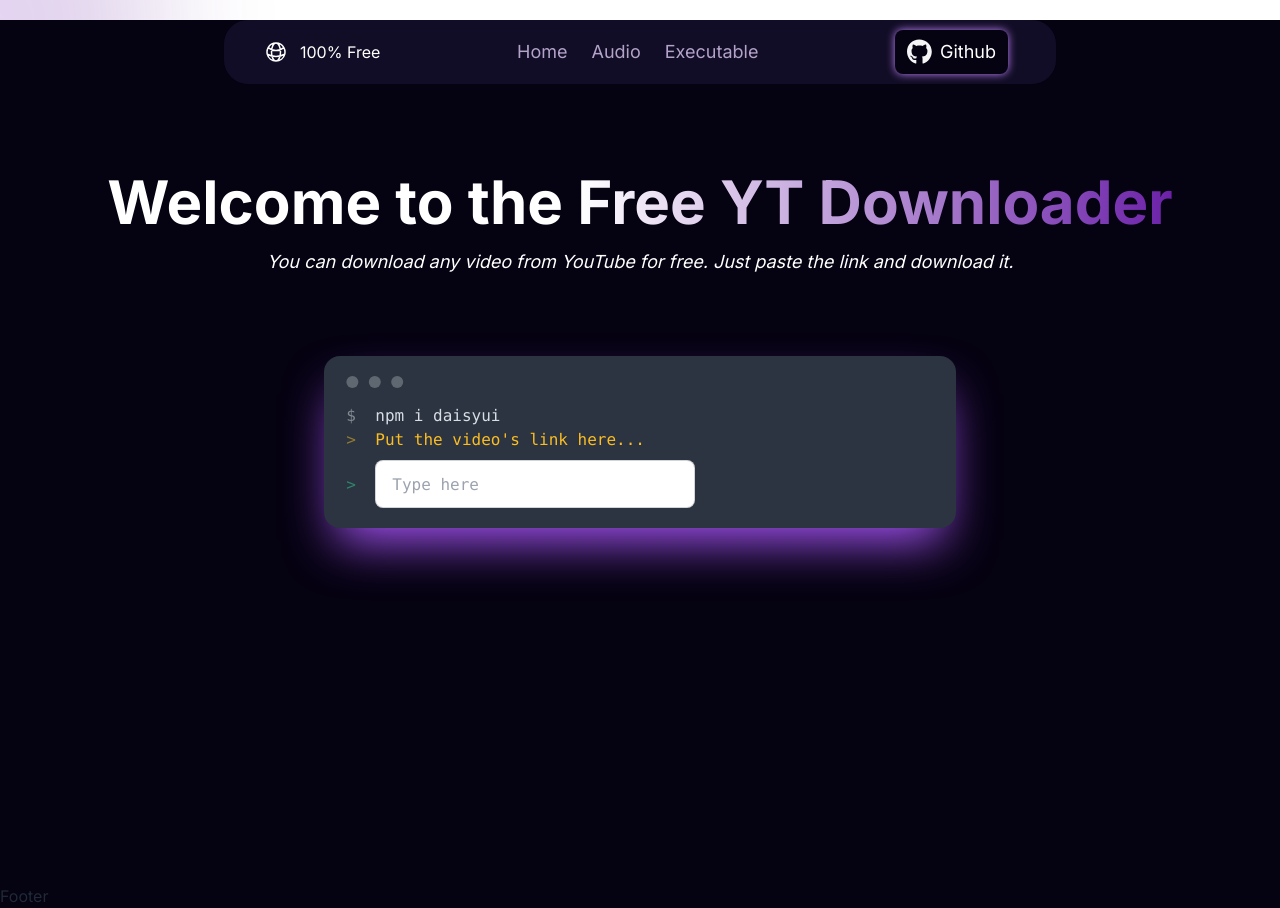
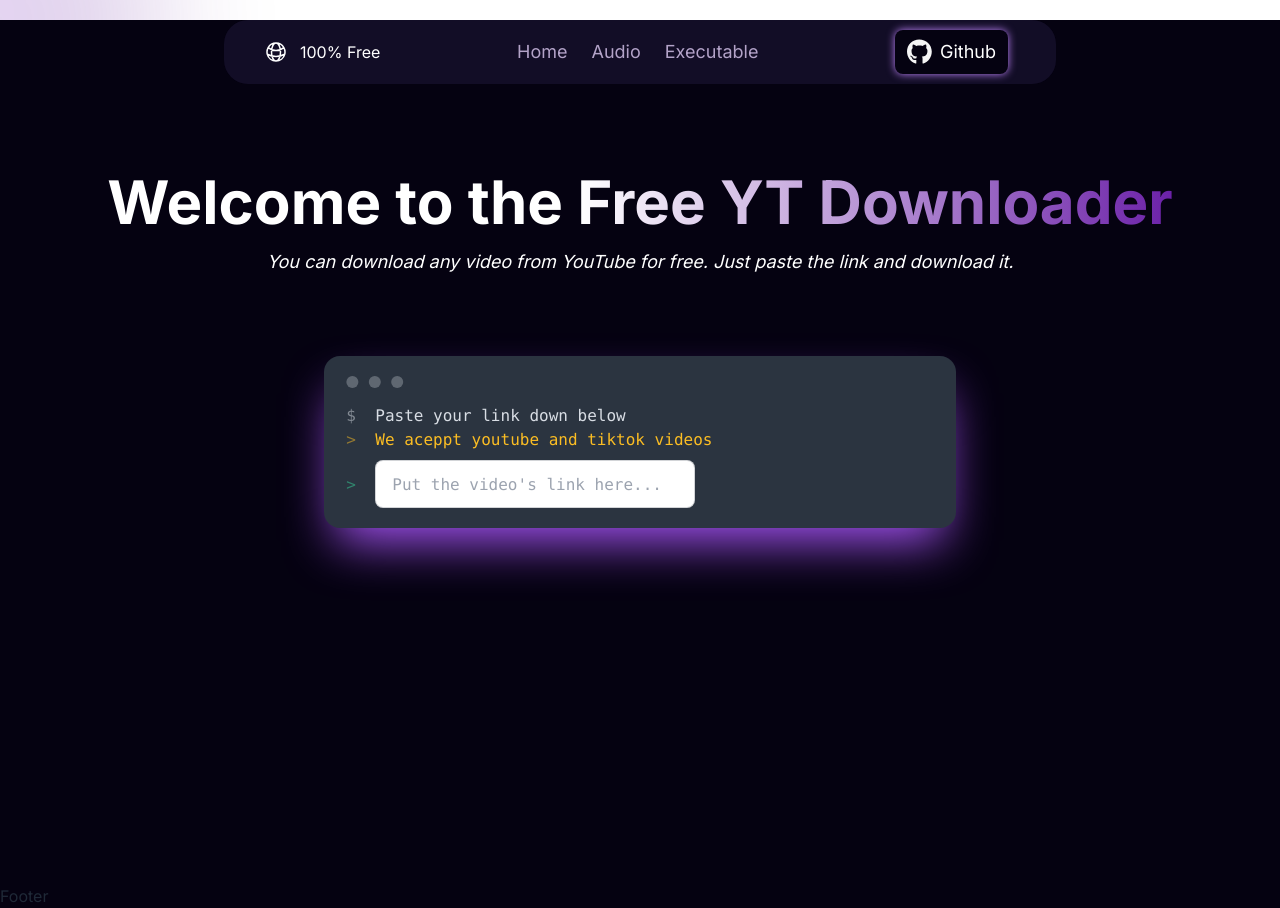
Before and after one commit to DevKaliper/YT_Download, a Next.js app: page / in a window 1280 px wide. Built offline with nearby package versions, Linux system fonts and the light colour scheme.

Commit message:
moukup p changed

```diff
--- a/src/components/MoukUp.jsx
+++ b/src/components/MoukUp.jsx
@@ -3,9 +3,9 @@
 const MoukUp = () => {
   return (
     <div className="mockup-code w-1/2 shadow-2xl shadow-purple-500 mt-20">
-    <pre data-prefix="$"><code>npm i daisyui</code></pre>
-    <pre data-prefix=">" className="text-warning mb-2"><code>Put the video's link here...</code></pre>
-    <pre data-prefix=">" className="text-success"><input type="text" placeholder="Type here" className="input input-bordered w-full max-w-xs" /></pre>
+    <pre data-prefix="$"><code>Paste your link down below</code></pre>
+    <pre data-prefix=">" className="text-warning mb-2"><code>We aceppt youtube and tiktok videos</code></pre>
+    <pre data-prefix=">" className="text-success"><input type="text" placeholder="Put the video's link here..." className="input input-bordered w-full max-w-xs" /></pre>
   </div>
   )
 }
```
